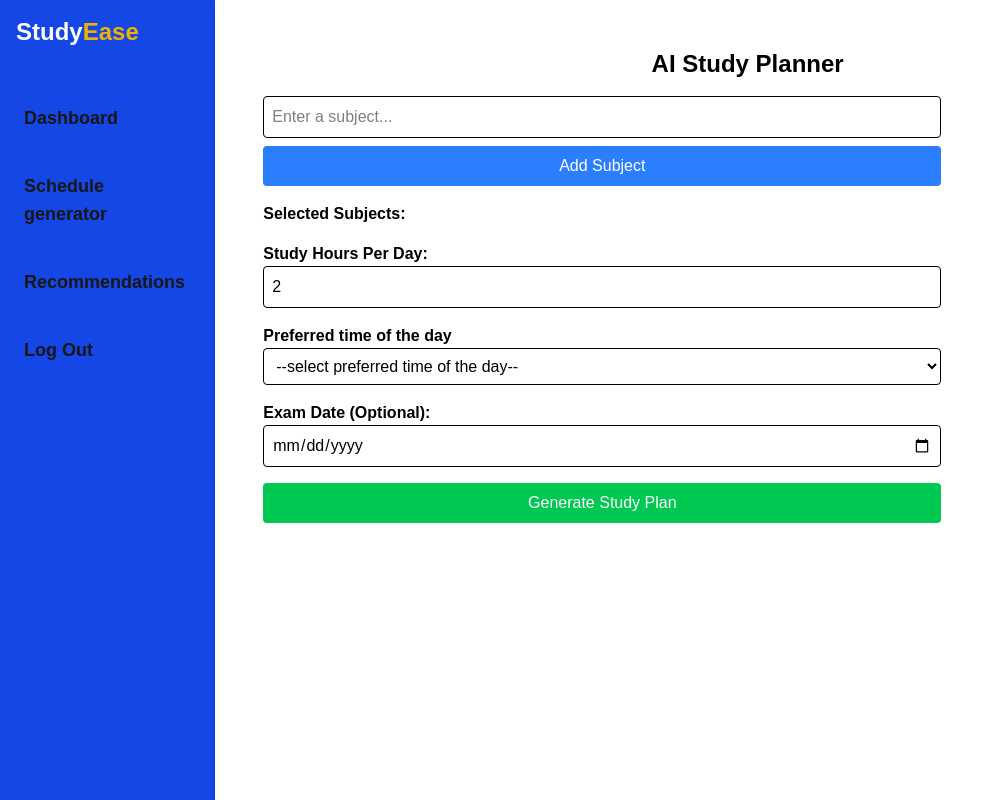
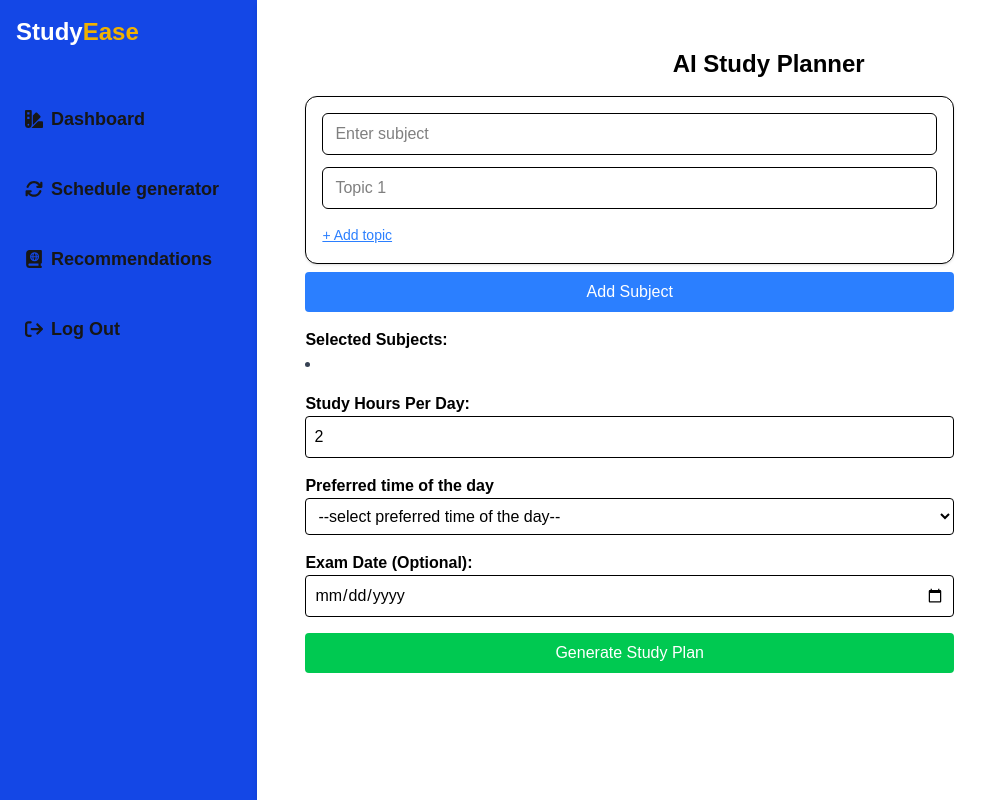
Before and after one commit to teemah2006/student_planner_app, a Next.js app: page /Home/Schedule_generator in a window 1280 px wide. Shown: the whole page, without its empty margins (0-1000 px from the left). Built offline with nearby package versions, Linux system fonts and the light colour scheme.

Commit message:
improved UI and added topic prompts

```diff
--- a/src/app/Home/Schedule_generator/page.tsx
+++ b/src/app/Home/Schedule_generator/page.tsx
@@ -15,8 +15,9 @@ interface StudyPlan {
 }
 
 export default function StudyPlanner() {
-  const [subjects, setSubjects] = useState<string[]>([]);
+  const [subjects, setSubjects] = useState([{ subject: "", topics: [""] }]);
   const [newSubject, setNewSubject] = useState("");
+  const [newTopics, setNewTopics] = useState([""]);
   const [hours, setHours] = useState(2);
   const [examDate, setExamDate] = useState("");
   const [schedule, setSchedule] = useState<StudyPlan | null>(null);;
@@ -24,21 +25,37 @@ export default function StudyPlanner() {
   const [preferredTime, setPreferredTime] = useState("")
 
   const addSubject = () => {
-    if (newSubject.trim() !== "") {
-      setSubjects([...subjects, newSubject.trim()]);
+    if(newSubject){
+      setSubjects([
+        ...subjects,
+        {
+          subject: newSubject,
+          topics: newTopics.filter((topic) => topic.trim() !== ""),
+        },
+      ]);
+      // Reset the input fields
       setNewSubject("");
+      setNewTopics([""]);
     }
+
+  };
+
+  const addTopic = () => {
+    const Topics = [...newTopics];
+    Topics.push("");
+    setNewTopics(Topics);
   };
 
   const generateSchedule = async () => {
     setLoading(true);
     setSchedule(null);
 
+    if(subjects.length >= 1){
     try {
       const response = await fetch("/api/generate-schedule", {
         method: "POST",
         body: JSON.stringify( {
-        subjects,
+        subjects: subjects,
         hoursPerDay: hours,
         examDate,
         preferredTime,
@@ -53,7 +70,8 @@ export default function StudyPlanner() {
     return;
   }
 
-  setSchedule(data); // Ensure valid data before setting state
+  setSchedule(data);
+  // Ensure valid data before setting state
     } catch (error) {
       console.error("Error generating schedule:", error);
       alert("Failed to generate schedule. Please try again")
@@ -61,21 +79,44 @@ export default function StudyPlanner() {
     } finally {
       setLoading(false);
     }
-  };
+  } else{alert("Failed to generate schedule. Please enter subjects");setLoading(false)}
+} ;
 
   return (
-    <div className="w-full static  overflow-hidden mx-auto items-center p-6 md:p-12 bg-white  shadow-md text-black">
+    <div className="w-full  h-screen overflow-auto mx-auto items-center p-6 md:p-12 bg-white  shadow-md text-black">
       <h2 className="text-xl md:text-2xl font-bold text-center ">AI Study Planner</h2>
 
       {/* Subject Input */}
       <div className="mt-4 ">
-        <input
-          type="text"
-          value={newSubject}
-          onChange={(e) => setNewSubject(e.target.value)}
-          className="border p-2 w-full md:w-[70%] mx-auto rounded"
-          placeholder="Enter a subject..."
-        />
+        <div  className="border rounded-xl p-4 space-y-2 bg-white shadow md:w-[70%]">
+          <input
+            type="text"
+            placeholder="Enter subject"
+            className="w-full border px-3 py-2 rounded-md"
+            value={newSubject}
+            onChange={(e) => setNewSubject(e.target.value)}
+          />
+        {newTopics.map((topic, j) => (
+            <input
+              key={j}
+              type="text"
+              placeholder={`Topic ${j + 1}`}
+              className="w-full border px-3 py-2 rounded-md mt-1"
+              value={topic}
+              onChange={(e) => {const updatedTopics = [...newTopics];
+                updatedTopics[j] = e.target.value;
+                setNewTopics(updatedTopics);}}
+            />
+          ))}
+          <button
+            type="button"
+            onClick={() => addTopic()}
+            className="text-blue-500 text-sm underline mt-2 cursor-pointer"
+          >
+            + Add topic
+          </button>
+        </div>
+
         <button
           onClick={addSubject}
           className="mt-2 bg-blue-500 text-white px-4 py-2 rounded w-full md:w-[70%] cursor-pointer hover:bg-blue-700"
@@ -85,13 +126,25 @@ export default function StudyPlanner() {
       </div>
 
       {/* Subjects List */}
-      <div className="mt-4">
+      <div className="mt-4  ">
         <h3 className="font-semibold">Selected Subjects:</h3>
-        <ul className="list-disc pl-5">
+        <div className="grid  md:grid-cols-3 gap-4 grid-cols-2">
+
+
           {subjects.map((subject, index) => (
-            <li key={index} className="text-gray-700">{subject}</li>
+            <div key={index}>
+            <dl  className="list-disc  block">
+            <dt  className="text-gray-700 font-semibold capitalize">{subject.subject}</dt>
+            <dd  className="text-gray-700">
+            {subject.topics.map((topic, index) => (
+              <li key={index}>{topic}</li>
+            ))}
+            </dd>
+            </dl>
+            </div>
           ))}
-        </ul>
+
+        </div>
       </div>
 
       {/* Study Hours & Exam Date */}
@@ -102,13 +155,14 @@ export default function StudyPlanner() {
           value={hours}
           onChange={(e) => setHours(Number(e.target.value))}
           className="border p-2 w-full rounded md:w-[70%]"
+          required
         />
       </div>
 
       <div className="mt-4">
         <label className="block font-semibold">Preferred time of the day</label>
           <select name="preferredTime" id="preferredTime" className="border p-2 w-full rounded md:w-[70%]"
-          onChange={(e) => setPreferredTime(e.target.value)} value={preferredTime}>
+          onChange={(e) => setPreferredTime(e.target.value)} value={preferredTime} required>
             <option value="">--select preferred time of the day--</option>
             <option value="morning">Morning</option>
             <option value="afternoon">Afternoon</option>
--- a/src/app/Home/components/navbar.tsx
+++ b/src/app/Home/components/navbar.tsx
@@ -4,19 +4,23 @@ import Link from "next/link";
 import { useState } from "react";
 import { LuSquareMenu } from "react-icons/lu";
 import { signOut } from "next-auth/react";
+import { FaSwatchbook } from "react-icons/fa6";
+import { FaArrowsRotate } from "react-icons/fa6";
+import { FaArrowRightFromBracket } from "react-icons/fa6";
+import { FaBookAtlas } from "react-icons/fa6";
 export default function Navbar() {
     const [isOpen, setIsOpen] = useState(false);
-    const LinkClasses = " block hover:border-blue-100 hover:rounded hover:border p-2 transition active:bg-blue-100 active:text-blue-700"
+    const LinkClasses = " block border-transparent border hover:border-blue-100 hover:rounded flex gap-2 items-center  p-2 transition active:bg-blue-100 active:text-blue-700"
     const Links = (
         <>
-            <Link href="/Home" className={LinkClasses}>Dashboard</Link>
-            <Link href="/Home/Schedule_generator" className={LinkClasses}>Schedule generator</Link>
-            <Link href="/Home" className={LinkClasses}>Recommendations</Link>
-            <Link href="/Home" onClick={() => signOut()} className={LinkClasses}>Log Out</Link>
+            <Link href="/Home" className={LinkClasses}><FaSwatchbook />Dashboard</Link>
+            <Link href="/Home/Schedule_generator" className={LinkClasses}><FaArrowsRotate />Schedule generator</Link>
+            <Link href="/Home" className={LinkClasses}><FaBookAtlas />Recommendations</Link>
+            <Link href="/Home" onClick={() => signOut()} className={LinkClasses}><FaArrowRightFromBracket />Log Out</Link>
         </>
     );
     return (
-        <nav className="h-full md:min-h-screen md:w-[25%] lg:w-[20%] w-full bg-blue-700 md:space-x-0  space-y-auto p-4 flex flex-col lg:space-y-12 md:space-y-10">
+        <nav className="h-full md:min-h-screen md:w-[25%] lg:w-[25%] w-full bg-blue-700 md:space-x-0  space-y-auto p-4 flex flex-col lg:space-y-12 md:space-y-10">
             <div className="justify-between flex flex-row">
                 <div className="md:text-xl text-xl lg:text-2xl font-bold"><span className="text-white">Study</span><span className="text-yellow-500">Ease</span></div>
                 <div className="md:hidden">
--- a/src/app/Home/components/studyplan.tsx
+++ b/src/app/Home/components/studyplan.tsx
@@ -13,13 +13,13 @@ interface StudyPlan {
 
 export default function StudyPlan({ plan }: { plan: StudyPlan }) {
     return (
-        <div className="fixed left-0 top-0  bg-transparent bg-opacity-50 w-screen h-screen flex justify-center
+        <div className="fixed left-0 top-0  bg-black w-screen h-screen flex justify-center
         items-center" id="modal">
-            <div className=" bg-white rounded-lg  w-auto   overflow-auto h-[90%]">
+            <div className=" bg-white rounded-lg  w-auto text-black   overflow-auto h-[90%]">
                 <div className="p-6">
 
 
-                <h2 className="text-xl font-semibold mb-4">📖 Study Plan</h2>
+                <h2 className="text-xl font-semibold mb-4"> Study Plan</h2>
                 {plan.dailyPlan.map((day, index) => (
                     <div key={index}>
                         <table className="table-auto">
--- a/src/app/api/generate-schedule/route.ts
+++ b/src/app/api/generate-schedule/route.ts
@@ -13,7 +13,7 @@ export async function POST(req: Request) {
     const prompt = `
       Today's date: ${currentDate}
       Create a study schedule for the following details:
-      - Subjects: ${subjects.join(", ")}
+      - Subjects and their topics: ${subjects}
       - Hours per day: ${hoursPerDay}
       - Exam Date: ${examDate || "No exam date specified"}
       - Preferred time of the day: ${preferredTime}
@@ -69,7 +69,7 @@ export async function POST(req: Request) {
       return NextResponse.json(JSON.parse(data.trim()));
     } else{return NextResponse.json({ error: "Failed to generate schedule" }, { status: 500 });}
   } catch (error) {
-    alert(`Failed to generate schedule: ${error}`)
+    // alert(`Failed to generate schedule: ${error}`)
     return NextResponse.json({ error: "Failed to generate schedule" }, { status: 500 });
   }
 }
```
